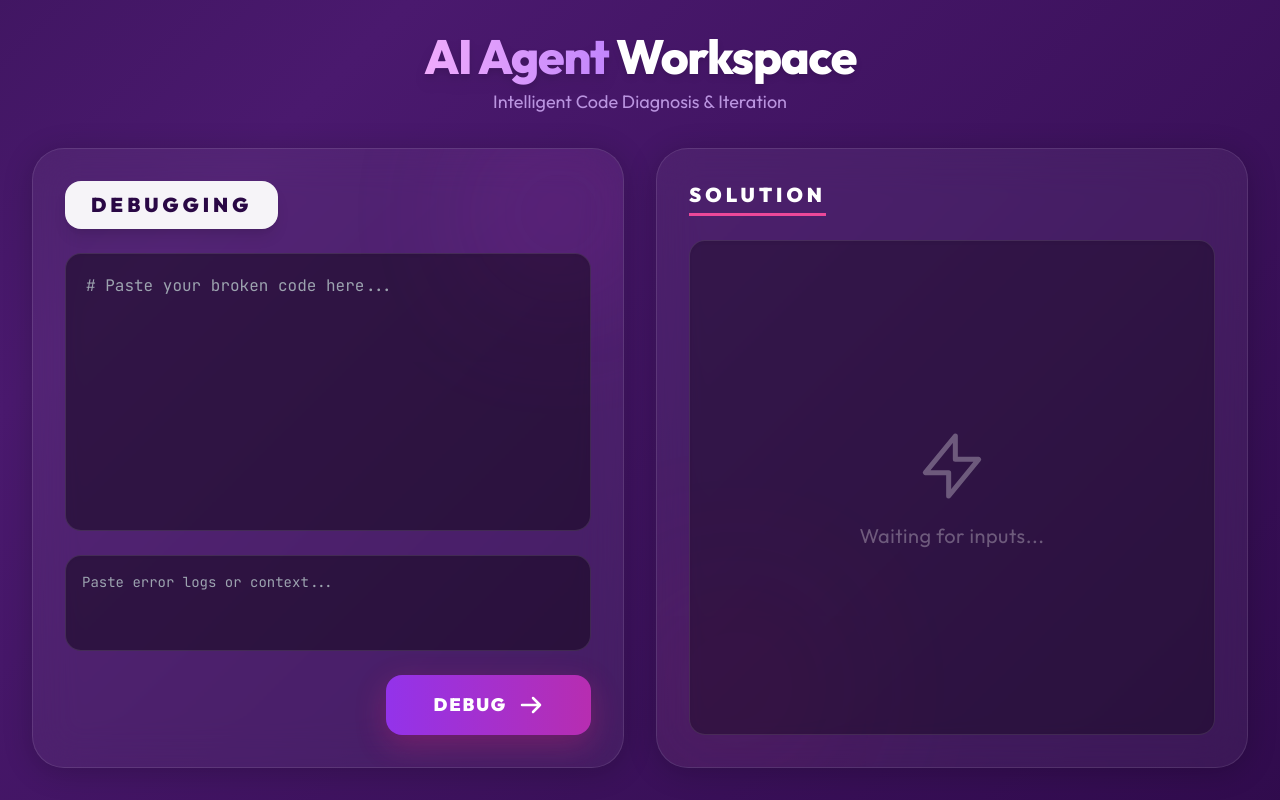
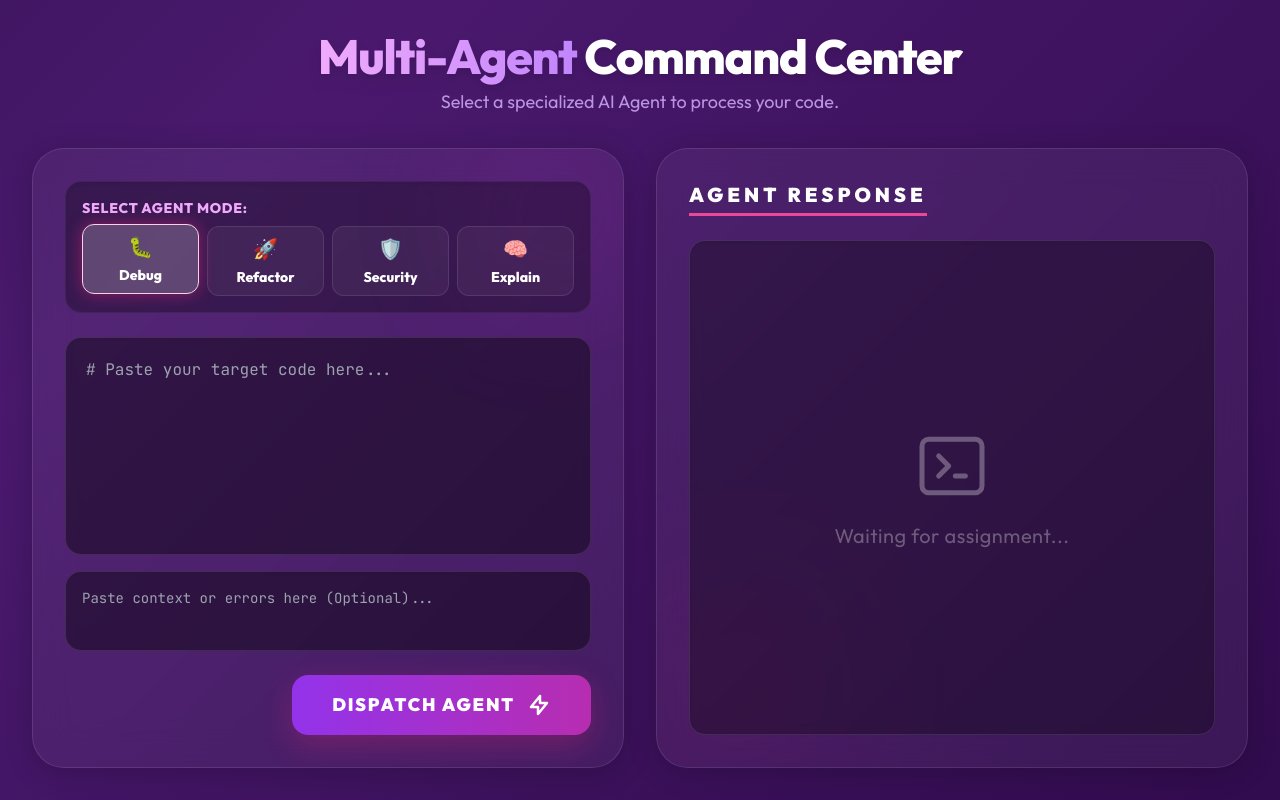
Before and after one commit to nithishganesan25/coding-debug-agent, a Flask app: page / in a window 1280 px wide. Run offline with Flask 3, Linux system fonts and the light colour scheme; some libraries are stand-ins or nearby versions.

Commit message:
Massive feature upgrade: Introduced Multi-Agent analysis suite and mode selectors to Frontend UI

```diff
--- a/app.py
+++ b/app.py
@@ -1,6 +1,6 @@
 import os
 from flask import Flask, request, jsonify, render_template
-from main import debug_code
+from main import analyze_code
 
 app = Flask(__name__)
 
@@ -8,17 +8,18 @@ app = Flask(__name__)
 def home():
     return render_template("index.html")
 
-@app.route("/debug", methods=["POST"])
-def debug():
+@app.route("/analyze", methods=["POST"])
+def analyze():
     try:
         data = request.json
-        if not data or "code" not in data or "error" not in data:
-            return jsonify({"error": "Please provide both 'code' and 'error' in the JSON payload."}), 400
+        if not data or "code" not in data:
+            return jsonify({"error": "Please provide your code in the JSON payload."}), 400
 
-        code = data["code"]
-        error = data["error"]
+        code = data.get("code", "")
+        error = data.get("error", "")
+        mode = data.get("mode", "debug")
 
-        result = debug_code(code, error)
+        result = analyze_code(code, error, mode)
 
         return jsonify({"response": result})
     except Exception as e:
--- a/templates/index.html
+++ b/templates/index.html
@@ -3,7 +3,7 @@
 <head>
     <meta charset="UTF-8">
     <meta name="viewport" content="width=device-width, initial-scale=1.0">
-    <title>AI Code Debugger | Pro Edition</title>
+    <title>AI Code Agent Workstation</title>
     <!-- Tailwind CSS -->
     <script src="https://cdn.tailwindcss.com"></script>
     <!-- Marked.js -->
@@ -63,6 +63,15 @@
             box-shadow: 0 0 20px #db2777, 0 0 40px #9333ea;
         }
 
+        /* Active Tab indicator */
+        .agent-tab { transition: all 0.3s ease; }
+        .agent-tab.active {
+            background: rgba(255,255,255,0.2);
+            border-color: #fbcfe8;
+            box-shadow: 0 0 15px rgba(219,39,119,0.5);
+            transform: translateY(-2px);
+        }
+
         /* Markdown Styling inside the solution box */
         .markdown-body { color: #f3e8ff; line-height: 1.6; font-size: 0.95rem; }
         .markdown-body h1, .markdown-body h2, .markdown-body h3 { color: #fdf4ff; margin-bottom: 0.8rem; margin-top: 1.2rem; font-weight: 800; }
@@ -87,42 +96,54 @@
     <header class="text-center mb-8 flex-shrink-0">
         <h1 class="text-4xl md:text-5xl font-extrabold tracking-tight mb-2">
             <span class="bg-clip-text text-transparent bg-gradient-to-r from-fuchsia-300 to-purple-400 drop-shadow-lg">
-                AI Agent
+                Multi-Agent
             </span>
-            <span class="text-white drop-shadow-md">Workspace</span>
+            <span class="text-white drop-shadow-md">Command Center</span>
         </h1>
-        <p class="text-purple-300 opacity-80 text-lg">Intelligent Code Diagnosis & Iteration</p>
+        <p class="text-purple-300 opacity-80 text-lg">Select a specialized AI Agent to process your code.</p>
     </header>
 
     <!-- Main Two-Column Layout -->
     <div class="flex-grow w-full max-w-7xl mx-auto grid grid-cols-1 lg:grid-cols-2 gap-6 md:gap-8 h-full min-h-[70vh]">
 
-        <!-- Left Panel: DEBUGGING -->
+        <!-- Left Panel: TASK INPUT -->
         <div class="glass-panel rounded-[2rem] p-6 lg:p-8 flex flex-col relative overflow-hidden transition-all duration-300 hover:shadow-[0_0_40px_rgba(192,132,252,0.15)] group">
             <div class="absolute top-0 right-0 w-32 h-32 bg-fuchsia-600 rounded-full blur-[80px] opacity-30 -z-10 group-hover:opacity-60 transition-opacity duration-700"></div>
 
-            <div class="flex items-center mb-6 z-10">
-                <div class="bg-white/95 text-[#2a0845] font-black px-6 py-2 rounded-2xl tracking-[0.2em] text-xl inline-block shadow-lg border-2 border-transparent">
-                    DEBUGGING
+            <div class="flex flex-col mb-4 bg-black/30 p-4 rounded-2xl border border-white/5 shadow-inner">
+                <span class="text-sm font-bold text-fuchsia-300 tracking-wider mb-2">SELECT AGENT MODE:</span>
+                <div class="grid grid-cols-2 md:grid-cols-4 gap-2" id="agent-selector">
+                    <button data-mode="debug" class="agent-tab active bg-white/5 border border-white/10 rounded-xl p-2 text-sm font-bold flex flex-col items-center gap-1 hover:bg-white/10">
+                        <span class="text-xl">🐛</span> Debug
+                    </button>
+                    <button data-mode="refactor" class="agent-tab bg-white/5 border border-white/10 rounded-xl p-2 text-sm font-bold flex flex-col items-center gap-1 hover:bg-white/10">
+                        <span class="text-xl">🚀</span> Refactor
+                    </button>
+                    <button data-mode="security" class="agent-tab bg-white/5 border border-white/10 rounded-xl p-2 text-sm font-bold flex flex-col items-center gap-1 hover:bg-white/10">
+                        <span class="text-xl">🛡️</span> Security
+                    </button>
+                    <button data-mode="explain" class="agent-tab bg-white/5 border border-white/10 rounded-xl p-2 text-sm font-bold flex flex-col items-center gap-1 hover:bg-white/10">
+                        <span class="text-xl">🧠</span> Explain
+                    </button>
                 </div>
             </div>
 
-            <div class="flex-grow flex flex-col gap-4 relative z-10 w-full">
+            <div class="flex-grow flex flex-col gap-4 relative z-10 w-full mt-2">
                 <!-- Code Area -->
-                <div class="flex flex-col flex-grow min-h-[250px]">
-                    <textarea id="code" class="code-input flex-grow w-full rounded-2xl p-5 resize-none transition-all shadow-inner" placeholder="# Paste your broken code here..."></textarea>
+                <div class="flex flex-col flex-grow min-h-[200px]">
+                    <textarea id="code" class="code-input flex-grow w-full rounded-2xl p-5 resize-none transition-all shadow-inner" placeholder="# Paste your target code here..."></textarea>
                 </div>
 
                 <!-- Error Area -->
-                <div class="h-auto flex flex-col mt-2">
-                    <textarea id="error" class="code-input h-24 w-full rounded-2xl p-4 resize-none transition-all text-sm shadow-inner" placeholder="Paste error logs or context..."></textarea>
+                <div class="h-auto flex flex-col">
+                    <textarea id="error" class="code-input h-20 w-full rounded-2xl p-4 resize-none transition-all text-sm shadow-inner" placeholder="Paste context or errors here (Optional)..."></textarea>
                 </div>
             </div>
 
             <div class="mt-6 flex justify-end lg:justify-end z-10">
-                <button id="debug-btn" class="glow-btn text-white font-black tracking-widest py-4 px-12 rounded-2xl flex items-center gap-3 text-lg outline-none focus:ring-4 focus:ring-pink-400 shadow-[0_10px_30px_rgba(219,39,119,0.3)]">
-                    DEBUG
-                    <svg xmlns="http://www.w3.org/2000/svg" class="h-6 w-6" fill="none" viewBox="0 0 24 24" stroke="currentColor"><path stroke-linecap="round" stroke-linejoin="round" stroke-width="2.5" d="M14 5l7 7m0 0l-7 7m7-7H3" /></svg>
+                <button id="dispatch-btn" class="glow-btn text-white font-black tracking-widest py-4 px-10 rounded-2xl flex items-center gap-3 text-lg outline-none focus:ring-4 focus:ring-pink-400 shadow-[0_10px_30px_rgba(219,39,119,0.3)]">
+                    DISPATCH AGENT
+                    <svg xmlns="http://www.w3.org/2000/svg" class="h-6 w-6" fill="none" viewBox="0 0 24 24" stroke="currentColor"><path stroke-linecap="round" stroke-linejoin="round" stroke-width="2.5" d="M13 10V3L4 14h7v7l9-11h-7z" /></svg>
                 </button>
             </div>
         </div>
@@ -132,8 +153,8 @@
             <div class="absolute bottom-0 left-0 w-40 h-40 bg-pink-600 rounded-full blur-[100px] opacity-20 -z-10"></div>
 
             <div class="flex items-center justify-between mb-6 z-10">
-                <div class="text-white font-black tracking-[0.2em] text-xl border-b-[3px] border-pink-500 pb-1">
-                    SOLUTION
+                <div class="text-white font-black tracking-[0.2em] text-xl border-b-[3px] border-pink-500 pb-1 flex items-center gap-3">
+                    AGENT RESPONSE
                 </div>
             </div>
 
@@ -142,8 +163,8 @@
 
                 <!-- Initial Placeholder -->
                 <div id="placeholder" class="h-full flex flex-col items-center justify-center opacity-30 text-center">
-                    <svg xmlns="http://www.w3.org/2000/svg" class="h-20 w-20 mb-4" fill="none" viewBox="0 0 24 24" stroke="currentColor"><path stroke-linecap="round" stroke-linejoin="round" stroke-width="1.5" d="M13 10V3L4 14h7v7l9-11h-7z" /></svg>
-                    <p class="text-xl font-light tracking-wide">Waiting for inputs...</p>
+                    <svg xmlns="http://www.w3.org/2000/svg" class="h-20 w-20 mb-4" fill="none" viewBox="0 0 24 24" stroke="currentColor"><path stroke-linecap="round" stroke-linejoin="round" stroke-width="1.5" d="M8 9l3 3-3 3m5 0h3M5 20h14a2 2 0 002-2V6a2 2 0 00-2-2H5a2 2 0 00-2 2v12a2 2 0 002 2z" /></svg>
+                    <p class="text-xl font-light tracking-wide">Waiting for assignment...</p>
                 </div>
 
                 <!-- Loading State -->
@@ -152,7 +173,7 @@
                         <circle class="opacity-20" cx="12" cy="12" r="10" stroke="currentColor" stroke-width="4"></circle>
                         <path class="opacity-80" fill="currentColor" d="M4 12a8 8 0 018-8V0C5.373 0 0 5.373 0 12h4zm2 5.291A7.962 7.962 0 014 12H0c0 3.042 1.135 5.824 3 7.938l3-2.647z"></path>
                     </svg>
-                    <p class="text-lg animate-pulse font-semibold tracking-wide">Analyzing with Gemini...</p>
+                    <p id="loading-text" class="text-lg animate-pulse font-semibold tracking-wide">Agent is analyzing...</p>
                 </div>
 
                 <!-- Results -->
@@ -164,12 +185,24 @@
 
     <!-- Script Logic -->
     <script>
-        document.getElementById('debug-btn').addEventListener('click', async () => {
+        let currentMode = 'debug';
+
+        // Make agent tabs interactive
+        document.querySelectorAll('.agent-tab').forEach(btn => {
+            btn.addEventListener('click', (e) => {
+                document.querySelectorAll('.agent-tab').forEach(b => b.classList.remove('active'));
+                const target = e.currentTarget;
+                target.classList.add('active');
+                currentMode = target.getAttribute('data-mode');
+            });
+        });
+
+        document.getElementById('dispatch-btn').addEventListener('click', async () => {
             const code = document.getElementById('code').value;
             const error = document.getElementById('error').value;
 
-            if (!code.trim() && !error.trim()) {
-                alert("Please provide some code to debug!");
+            if (!code.trim()) {
+                alert("Please provide target code for the agent to process!");
                 return;
             }
 
@@ -177,19 +210,26 @@
             document.getElementById('placeholder').classList.add('hidden');
             document.getElementById('result-content').classList.add('hidden');
             document.getElementById('result-content').innerHTML = '';
+
+            const loadingText = document.getElementById('loading-text');
+            if(currentMode === 'debug') loadingText.innerText = 'Debugging Agent is hunting errors...';
+            if(currentMode === 'refactor') loadingText.innerText = 'Refactoring Agent is optimizing your code...';
+            if(currentMode === 'security') loadingText.innerText = 'Security Agent is hunting vulnerabilities...';
+            if(currentMode === 'explain') loadingText.innerText = 'Teaching Agent is analyzing code flow...';
+
             document.getElementById('loading').classList.remove('hidden');
             document.getElementById('loading').classList.add('flex');
 
-            const btn = document.getElementById('debug-btn');
-            btn.innerHTML = 'ANALYZING...';
+            const btn = document.getElementById('dispatch-btn');
+            btn.innerHTML = 'IN PROGRESS...';
             btn.disabled = true;
             btn.classList.add('opacity-80', 'cursor-wait');
 
             try {
-                const response = await fetch('/debug', {
+                const response = await fetch('/analyze', {
                     method: 'POST',
                     headers: { 'Content-Type': 'application/json' },
-                    body: JSON.stringify({ code: code, error: error })
+                    body: JSON.stringify({ code: code, error: error, mode: currentMode })
                 });
 
                 const data = await response.json();
@@ -219,7 +259,7 @@
                     <p class="text-red-200">Could not reach the server. Make sure your Python backend is running!</p>
                 </div>`;
             } finally {
-                btn.innerHTML = `DEBUG <svg xmlns="http://www.w3.org/2000/svg" class="h-6 w-6" fill="none" viewBox="0 0 24 24" stroke="currentColor"><path stroke-linecap="round" stroke-linejoin="round" stroke-width="2.5" d="M14 5l7 7m0 0l-7 7m7-7H3" /></svg>`;
+                btn.innerHTML = `DISPATCH AGENT <svg xmlns="http://www.w3.org/2000/svg" class="h-6 w-6" fill="none" viewBox="0 0 24 24" stroke="currentColor"><path stroke-linecap="round" stroke-linejoin="round" stroke-width="2.5" d="M13 10V3L4 14h7v7l9-11h-7z" /></svg>`;
                 btn.disabled = false;
                 btn.classList.remove('opacity-80', 'cursor-wait');
             }
```
Also changed, not shown: main.py (+18 -7 lines).
